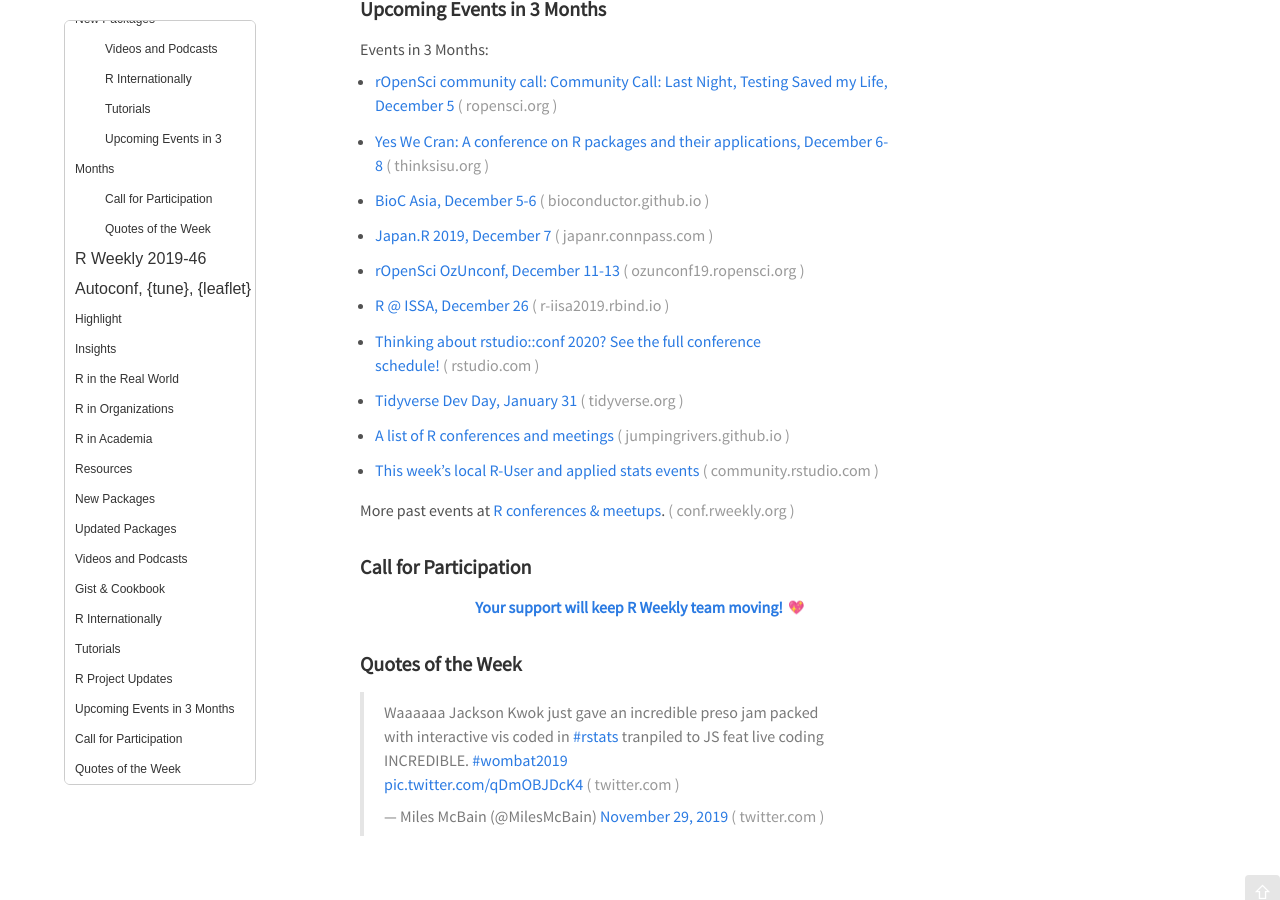
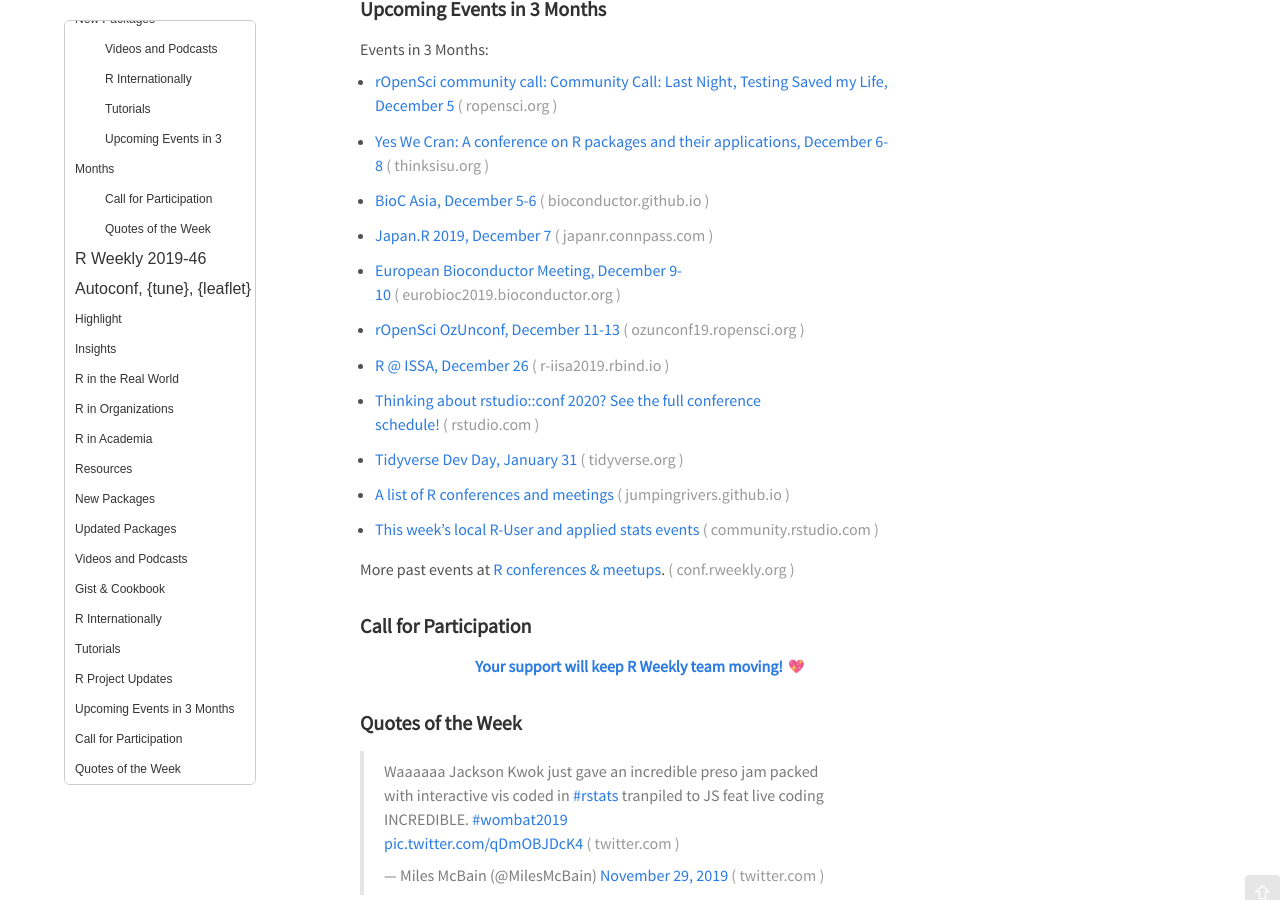
Before and after one commit to rweekly/rweekly.org, a Jekyll site: the page built from _posts/2019-12-02-2019-48.md, in a window 1280 px wide and 900 px high, scrolled down 4418 px. Built offline with Jekyll 4.4.1, drawn with Linux system fonts in a browser that asks for light colours; emoji names are drawn with the system emoji font; our own code applies the rules of GitHub Pages for plain Markdown files; comment, search, counter and statistics services are not loaded.

Commit message:
add european bioconductor meeting link

```diff
--- a/_posts/2019-12-02-2019-48.md
+++ b/_posts/2019-12-02-2019-48.md
@@ -120,6 +120,8 @@
 
 + [Japan.R 2019, December 7](https://japanr.connpass.com/event/154070/)
 
++ [European Bioconductor Meeting, December 9-10](http://eurobioc2019.bioconductor.org/)
+
 + [rOpenSci OzUnconf, December 11-13](https://ozunconf19.ropensci.org/)
 
 + [R @ ISSA, December 26](https://r-iisa2019.rbind.io/)
```
